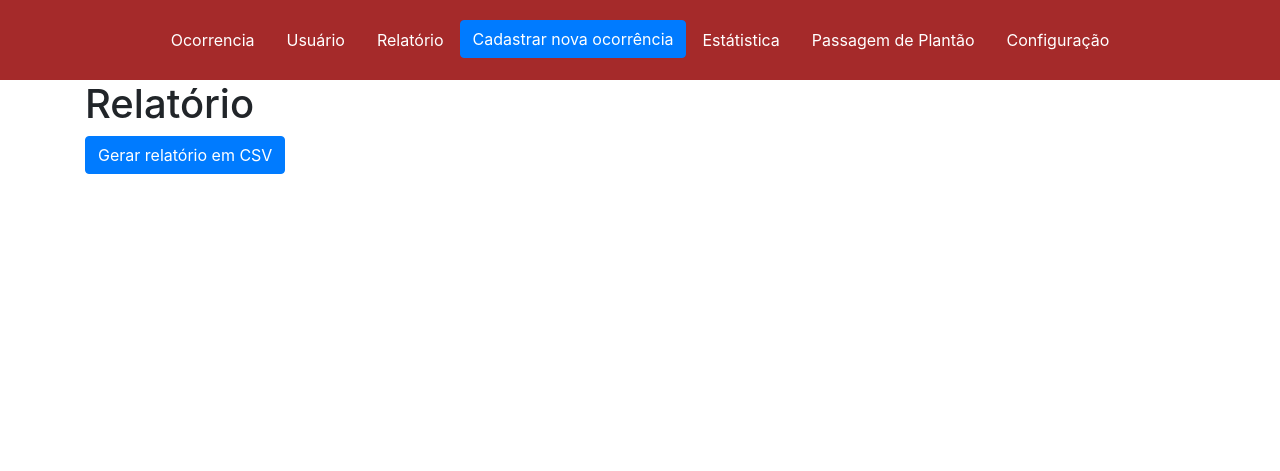
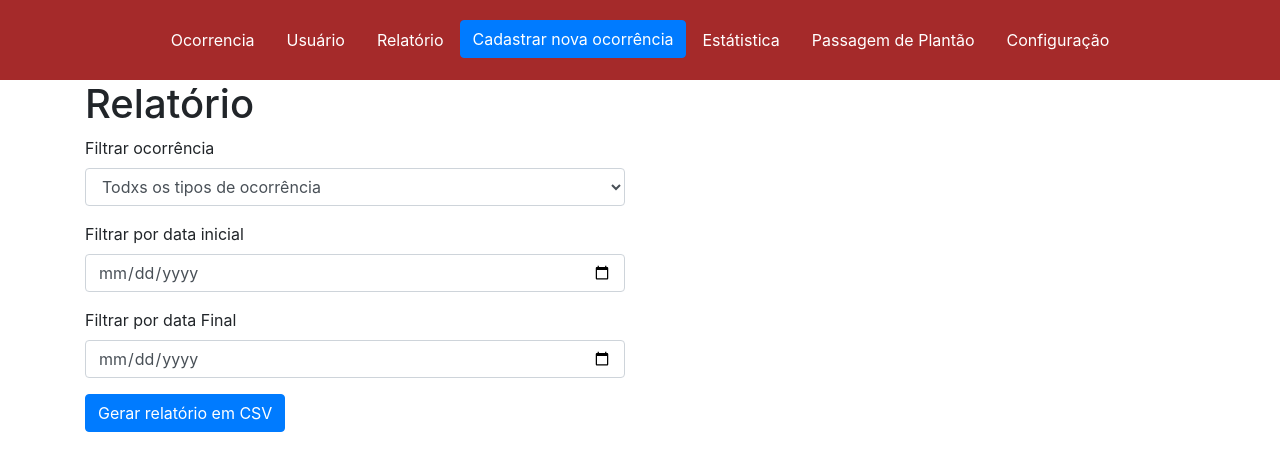
Before and after one commit to FranklinAmrl/ocorrencia-gov, a Django app: page /relatorio/ in a window 1280 px wide. Shown: the top 471 px of the page. Run offline with Django 4.2, Linux system fonts and the light colour scheme; the visitor is signed in with stand-in values (Sample User, id 1); some libraries are stand-ins or nearby versions.

Commit message:
adicionando os filtros nos relatorios em csv

```diff
--- a/ocorrencia/forms.py
+++ b/ocorrencia/forms.py
@@ -1,8 +1,9 @@
 from django import forms
 from django.contrib.auth.forms import UserCreationForm, UserChangeForm
 
+from ocorrencia.consts import TipoOcorrenciaChoices
+
 from .models import Usuario
-
 class UsuarioCreateForm(UserCreationForm):
 
     class Meta:
@@ -28,3 +29,28 @@
 class LoginUsuarioForm(forms.Form):
     username = forms.CharField(max_length=11)
     password = forms.CharField(widget=forms.PasswordInput())
+
+class FiltroRelatorioOcorrencia(forms.Form):
+
+    tipo = forms.ChoiceField(choices=TipoOcorrenciaChoices.choices+[('','Todxs os tipos de ocorrência')],
+    required=False,
+    widget=forms.Select(
+        attrs={'class': 'form-control'
+
+    }))
+
+    data_inicial = forms.DateField(
+    required=True,
+    widget=forms.DateInput(
+        attrs={'class': 'form-control',
+                'type':"date"
+
+    }))
+
+    data_final = forms.DateField(
+    required=True,
+    widget=forms.DateInput(
+        attrs={'class': 'form-control',
+                'type':"date"
+
+    }))
--- a/ocorrencia/templates/relatorio.html
+++ b/ocorrencia/templates/relatorio.html
@@ -3,6 +3,22 @@
 {% block content %}
     <div>
         <h1>Relatório</h1>
-        <a class="btn btn-primary" href="{% url 'relatorio_csv' %}">Gerar relatório em CSV</a>
+        <div class="row">
+            <div class="col-6">
+                <form method="post">
+                    {% csrf_token %}
+                    <div class="form-group"><label for="id_filtro_ocorrencia">Filtrar ocorrência</label>
+                        {{ form.tipo }}
+                    </div>
+                    <div class="form-group"><label for="id_filtro_ocorrencia">Filtrar por data inicial</label>
+                        {{ form.data_inicial }}
+                    </div>
+                    <div class="form-group"><label for="id_filtro_ocorrencia">Filtrar por data Final</label>
+                        {{ form.data_final }}
+                    </div>
+                    <button class="btn btn-primary" type="submit">Gerar relatório em CSV</button>
+                  </form>
+            </div>
+        </div>
     </div>
 {% endblock %}
--- a/ocorrencia/urls.py
+++ b/ocorrencia/urls.py
@@ -3,7 +3,7 @@
 
 from .views import ListOcorrenciaView, CreateOcorrenciaView, LoginUsuarioView, UpdateOcorrenciaView, DetailOcorrenciaView, ListPassagemPlantaoView, CreatePassagemPlantaoView, ListUsuarioView, DadosJSONView, TemplateEstatisticaView, TemplateRelatorioView
 
-from .views import logout_view, relatorio_csv
+from .views import logout_view
 
 urlpatterns = [
     path('login/',LoginUsuarioView.as_view(),name='login_usuario'),
@@ -17,7 +17,6 @@
     path('add-passagem-plantao/', CreatePassagemPlantaoView.as_view(), name='add_passagem_plantao'),
     path('list-usuario/', ListUsuarioView.as_view(), name='list_usuario'),
     path('relatorio/', TemplateRelatorioView.as_view(), name='relatorio'),
-    path('relatorio-csv/', relatorio_csv, name='relatorio_csv'),
     path('estatistica', TemplateEstatisticaView.as_view(), name='estatistica'),
     path('dados/', DadosJSONView.as_view(), name='dados'),
 ]
--- a/ocorrencia/views.py
+++ b/ocorrencia/views.py
@@ -7,7 +7,7 @@
 
 from chartjs.views.lines import BaseLineChartView
 
-from django.views import generic
+from django.views import View, generic
 
 from django.urls import reverse_lazy
 
@@ -15,7 +15,7 @@
 
 from django.contrib.auth.mixins import LoginRequiredMixin
 
-from ocorrencia.forms import LoginUsuarioForm
+from ocorrencia.forms import LoginUsuarioForm, FiltroRelatorioOcorrencia
 from .models import Usuario, Ocorrencia, PassagemPlatao
 from django.contrib.auth import authenticate,login,logout
 from django.contrib import messages
@@ -23,6 +23,10 @@
 import csv
 import io
 from django.http import HttpResponse
+
+from datetime import datetime
+
+from django.db.models import Q
 
 class LoginUsuarioView(FormView):
     form_class = LoginUsuarioForm
@@ -125,22 +129,48 @@
 
         return dados
 
-class TemplateRelatorioView(LoginRequiredMixin,TemplateView):
-    #model = Ocorrencia
+class TemplateRelatorioView(LoginRequiredMixin, View):
+    model = Ocorrencia
+    form = FiltroRelatorioOcorrencia
     template_name = 'relatorio.html'
 
-def relatorio_csv(request):
+    def get(self,request):
 
-    response = HttpResponse(content_type='text/csv')
-    response['Content-Disposition'] = 'attachment; filename=ocorrencia.csv'
+        form = self.form()
 
-    writer = csv.writer(response)
+        return render(request, self.template_name, {'form': form, 'ocorrencia': Ocorrencia.objects.all()})
 
-    ocorrencias = Ocorrencia.objects.all()
+    def post(self,request):
 
-    writer.writerow(['Hora/Data', 'Local', 'Tipo', 'Descrição'])
+        return self.relatorio_csv(request)
 
-    for ocorrencia in ocorrencias:
-        writer.writerow([ocorrencia.data, ocorrencia.centro, ocorrencia.tipo, ocorrencia.descricao])
+    @staticmethod
+    def relatorio_csv(request):
 
-    return response
+        ocorrencias = Ocorrencia.objects.all()
+
+        response = HttpResponse(content_type='text/csv')
+        response['Content-Disposition'] = 'attachment; filename=ocorrencia.csv'
+
+        writer = csv.writer(response, delimiter=';')
+
+        tipo = request.POST.get('tipo')
+        data_inicial = request.POST.get('data_inicial')
+        data_final = request.POST.get('data_final')
+
+        if tipo:
+            ocorrencias = ocorrencias.filter(tipo=tipo)
+        if data_inicial:
+            data_inicial = datetime.strptime(data_inicial, '%Y-%m-%d')
+            ocorrencias = ocorrencias.filter(data__gte=data_inicial)
+        if data_final:
+            data_final = datetime.strptime(data_final, '%Y-%m-%d')
+            ocorrencias = ocorrencias.filter(data__lte=data_final)
+
+        writer.writerow(['Hora/Data', 'Local', 'Tipo', 'Descrição'])
+
+        for ocorrencia in ocorrencias:
+            writer.writerow([ocorrencia.data.strftime('%d-%m-%Y %H:%M'), ocorrencia.get_centro_display(), ocorrencia.get_tipo_display(), ocorrencia.descricao])
+            print(ocorrencia.data.strftime('%d-%m-%Y %H:%M'))
+
+        return response
```
